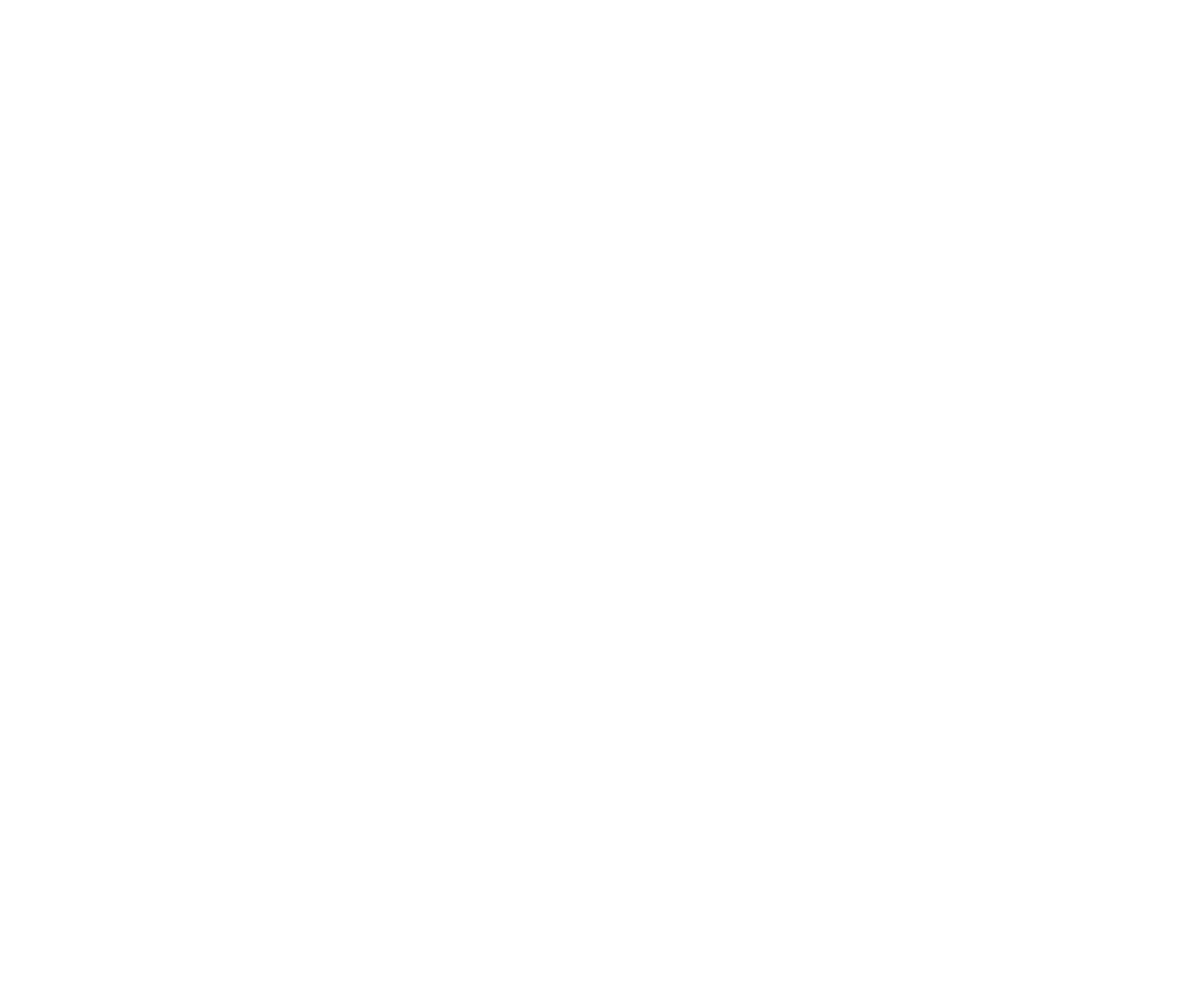
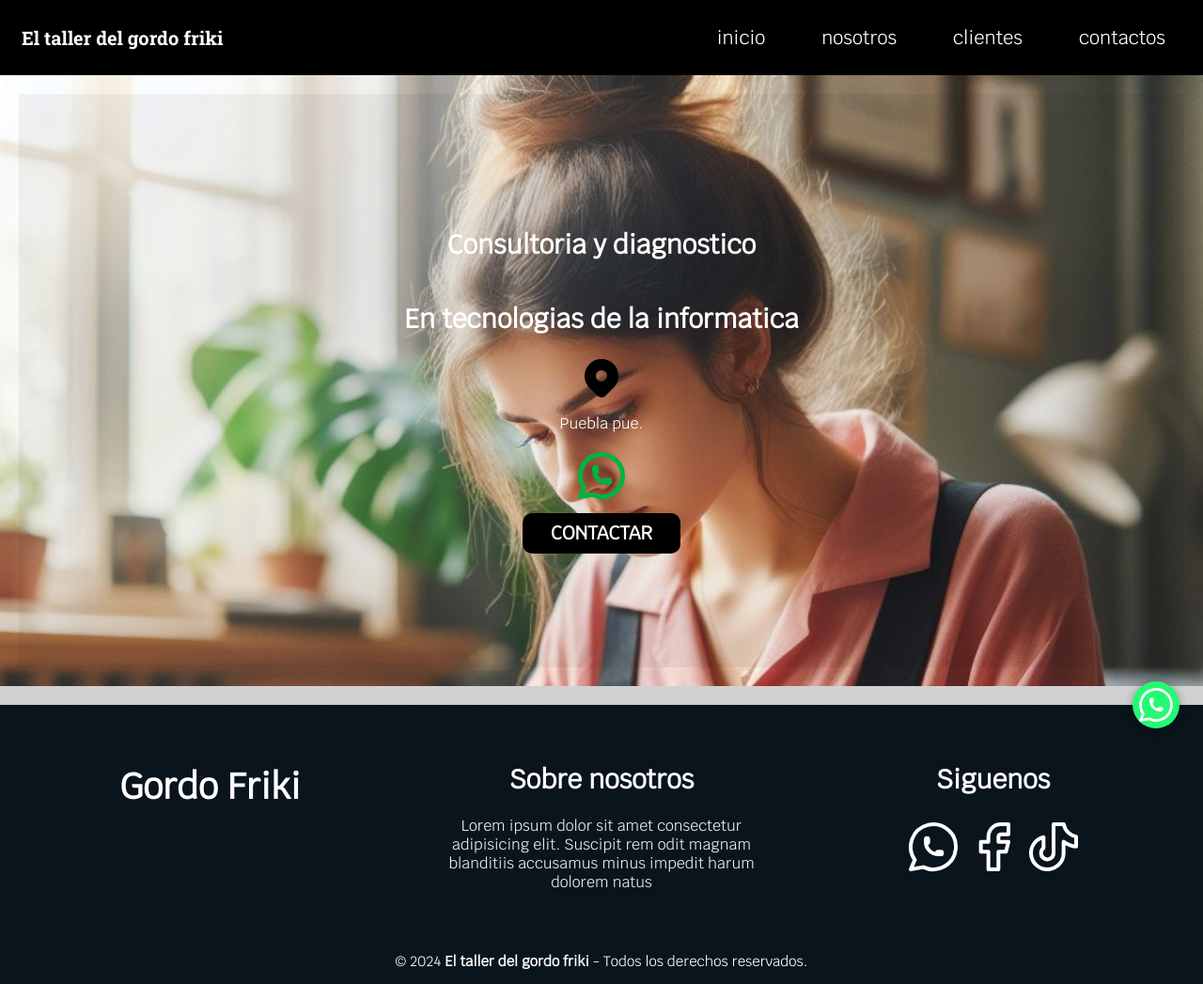
Before and after one commit to Socrates94/SitioGordoFriki, a plain HTML site: page nosotros.html in a window 1280 px wide. Shown: the whole page at 94% size. Before the commit the page ends 800 px from the top, so only its background shows below. Drawn offline with nearby package versions, Linux system fonts and the light colour scheme.

Commit message:
agregando cambios a pagina nosotros

```diff
--- a/JS/app.js
+++ b/JS/app.js
@@ -10,5 +10,3 @@ window.onload = function(){
     $('#spin').fadeOut();
     $('body').removeClass('hidden');
 }
-
-alert('un cambio para que haga un pull en windows');
--- a/nosotros.html
+++ b/nosotros.html
@@ -0,0 +1,189 @@
+<!DOCTYPE html>
+<html lang="en">
+
+<head>
+    <meta charset="UTF-8">
+    <meta name="viewport" content="width=device-width, initial-scale=1.0">
+    <title>El taller del gordo Friki</title>
+
+    <link rel="icon" href="img/logo.ico">
+
+    <link rel="preconnect" href="https://fonts.googleapis.com">
+    <link rel="preconnect" href="https://fonts.gstatic.com" crossorigin>
+    <link href="https://fonts.googleapis.com/css2?family=Krub&family=Roboto+Slab:wght@100..900&display=swap"
+        rel="stylesheet">
+
+    <link rel="preload" href="style/normalize.css" as="style">
+    <link rel="stylesheet" href="style/normalize.css">
+
+    <link rel="preconnect" href="https://fonts.googleapis.com">
+    <link rel="preconnect" href="https://fonts.gstatic.com" crossorigin>
+    <link href="https://fonts.googleapis.com/css2?family=Krub&display=swap" rel="stylesheet">
+
+    <link rel="preconnect" href="https://fonts.googleapis.com">
+    <link rel="preconnect" href="https://fonts.gstatic.com" crossorigin>
+    <link
+        href="https://fonts.googleapis.com/css2?family=DM+Serif+Display&family=Krub&family=Roboto+Slab:wght@100..900&display=swap"
+        rel="stylesheet">
+
+    <link rel="preload" href="style/style.css" as="style">
+    <link rel="stylesheet" href="style/style.css">
+
+</head>
+
+<body>
+    <!-- codigo para el spin de carga -->
+    <div class="centrado" id="spin">
+        <div class="lds-roller">
+            <div></div>
+            <div></div>
+            <div></div>
+            <div></div>
+            <div></div>
+            <div></div>
+            <div></div>
+            <div></div>
+        </div>
+    </div>
+
+    <header>
+        <div>
+            <h1 class="logo">El taller del gordo friki</h1>
+        </div>
+
+        <div class="bars">
+            <div>
+                <p class="menu">Menu</p>
+            </div>
+            <div class="line"></div>
+            <div class="line"></div>
+            <div class="line"></div>
+        </div>
+
+
+
+        <nav class="nav-bar">
+            <ul>
+                <li>
+                    <a href="index.html">inicio</a>
+                </li>
+                <li>
+                    <a href="nosotros.html">nosotros</a>
+                </li>
+                <li>
+                    <a href="#">clientes</a>
+                </li>
+                <li>
+                    <a href="#">contactos</a>
+                </li>
+            </ul>
+        </nav>
+    </header>
+
+
+    <section class="hero">
+        <div class="contenido-hero">
+            <h2>Consultoria y diagnostico</h2>
+            <h2>En tecnologias de la informatica</h2>
+
+            <svg xmlns="http://www.w3.org/2000/svg" class="icon icon-tabler icon-tabler-map-pin-filled" width="48"
+                height="48" viewBox="0 0 24 24" stroke-width="1.5" stroke="#00b341" fill="none" stroke-linecap="round"
+                stroke-linejoin="round">
+                <path stroke="none" d="M0 0h24v24H0z" fill="none" />
+                <path
+                    d="M18.364 4.636a9 9 0 0 1 .203 12.519l-.203 .21l-4.243 4.242a3 3 0 0 1 -4.097 .135l-.144 -.135l-4.244 -4.243a9 9 0 0 1 12.728 -12.728zm-6.364 3.364a3 3 0 1 0 0 6a3 3 0 0 0 0 -6z"
+                    stroke-width="0" fill="currentColor" />
+            </svg>
+            <p>Puebla pue.</p>
+
+            <svg xmlns="http://www.w3.org/2000/svg" class="icon icon-tabler icon-tabler-brand-whatsapp" width="60"
+                height="60" viewBox="0 0 24 24" stroke-width="2" stroke="#00b341" fill="none" stroke-linecap="round"
+                stroke-linejoin="round">
+                <path stroke="none" d="M0 0h24v24H0z" fill="none" />
+                <path d="M3 21l1.65 -3.8a9 9 0 1 1 3.4 2.9l-5.05 .9" />
+                <path
+                    d="M9 10a.5 .5 0 0 0 1 0v-1a.5 .5 0 0 0 -1 0v1a5 5 0 0 0 5 5h1a.5 .5 0 0 0 0 -1h-1a.5 .5 0 0 0 0 1" />
+            </svg>
+            <a href="https://api.whatsapp.com/send?phone=2215580022&text=Homla Gordo Friki, necesito tu ayuda, mi pc no funciona.  "
+                target="_blank" class="boton">Contactar</a>
+        </div>
+    </section>
+
+    <main>
+
+    </main>
+
+    <!-- boton flotante de whatsapp -->
+    <a href="https://api.whatsapp.com/send?phone=2215580022&text=Homla Gordo Friki necesito tu ayuda, mi pc no funciona."
+        class="btn-wsp" target="_blank">
+        <svg xmlns="http://www.w3.org/2000/svg" class="icon icon-tabler icon-tabler-brand-whatsapp" width="44"
+            height="44" viewBox="0 0 24 24" stroke-width="1.5" stroke="currentColor" fill="none" stroke-linecap="round"
+            stroke-linejoin="round">
+            <path stroke="none" d="M0 0h24v24H0z" fill="none" />
+            <path d="M3 21l1.65 -3.8a9 9 0 1 1 3.4 2.9l-5.05 .9" />
+            <path d="M9 10a.5 .5 0 0 0 1 0v-1a.5 .5 0 0 0 -1 0v1a5 5 0 0 0 5 5h1a.5 .5 0 0 0 0 -1h-1a.5 .5 0 0 0 0 1" />
+        </svg>
+    </a>
+
+
+    <footer class="pie-pagina">
+
+        <div class="grupo-1">
+
+            <div class="box">
+                <h1>Gordo Friki</h1>
+            </div>
+
+            <div class="box">
+                <h2>Sobre nosotros</h2>
+                <p>
+                    Lorem ipsum dolor sit amet consectetur adipisicing elit. Suscipit rem odit magnam blanditiis
+                    accusamus minus impedit harum dolorem natus
+                </p>
+            </div>
+
+            <div class="box">
+                <h2>Siguenos</h2>
+
+                <div class="red-social">
+                    <svg xmlns="http://www.w3.org/2000/svg" class="icon icon-tabler icon-tabler-brand-whatsapp"
+                        width="64" height="64" viewBox="0 0 24 24" stroke-width="1.5" stroke="#ffffff" fill="none"
+                        stroke-linecap="round" stroke-linejoin="round">
+                        <path stroke="none" d="M0 0h24v24H0z" fill="none" />
+                        <path d="M3 21l1.65 -3.8a9 9 0 1 1 3.4 2.9l-5.05 .9" />
+                        <path
+                            d="M9 10a.5 .5 0 0 0 1 0v-1a.5 .5 0 0 0 -1 0v1a5 5 0 0 0 5 5h1a.5 .5 0 0 0 0 -1h-1a.5 .5 0 0 0 0 1" />
+                    </svg>
+
+                    <svg xmlns="http://www.w3.org/2000/svg" class="icon icon-tabler icon-tabler-brand-facebook"
+                        width="64" height="64" viewBox="0 0 24 24" stroke-width="1.5" stroke="#ffffff" fill="none"
+                        stroke-linecap="round" stroke-linejoin="round">
+                        <path stroke="none" d="M0 0h24v24H0z" fill="none" />
+                        <path d="M7 10v4h3v7h4v-7h3l1 -4h-4v-2a1 1 0 0 1 1 -1h3v-4h-3a5 5 0 0 0 -5 5v2h-3" />
+                    </svg>
+
+                    <svg xmlns="http://www.w3.org/2000/svg" class="icon icon-tabler icon-tabler-brand-tiktok" width="64"
+                        height="64" viewBox="0 0 24 24" stroke-width="1.5" stroke="#ffffff" fill="none"
+                        stroke-linecap="round" stroke-linejoin="round">
+                        <path stroke="none" d="M0 0h24v24H0z" fill="none" />
+                        <path
+                            d="M21 7.917v4.034a9.948 9.948 0 0 1 -5 -1.951v4.5a6.5 6.5 0 1 1 -8 -6.326v4.326a2.5 2.5 0 1 0 4 2v-11.5h4.083a6.005 6.005 0 0 0 4.917 4.917z" />
+                    </svg>
+                </div>
+
+            </div>
+
+        </div>
+
+        <div class="grupo-2">
+            <small>&copy; 2024 <b>El taller del gordo friki</b> - Todos los derechos reservados.</small>
+        </div>
+
+    </footer>
+
+    <script src="https://code.jquery.com/jquery-3.7.0.min.js"></script>
+    <script src="JS/app.js"></script>
+
+</body>
+
+</html>
```
Also changed, not shown: index.html (+1 -1 lines).
